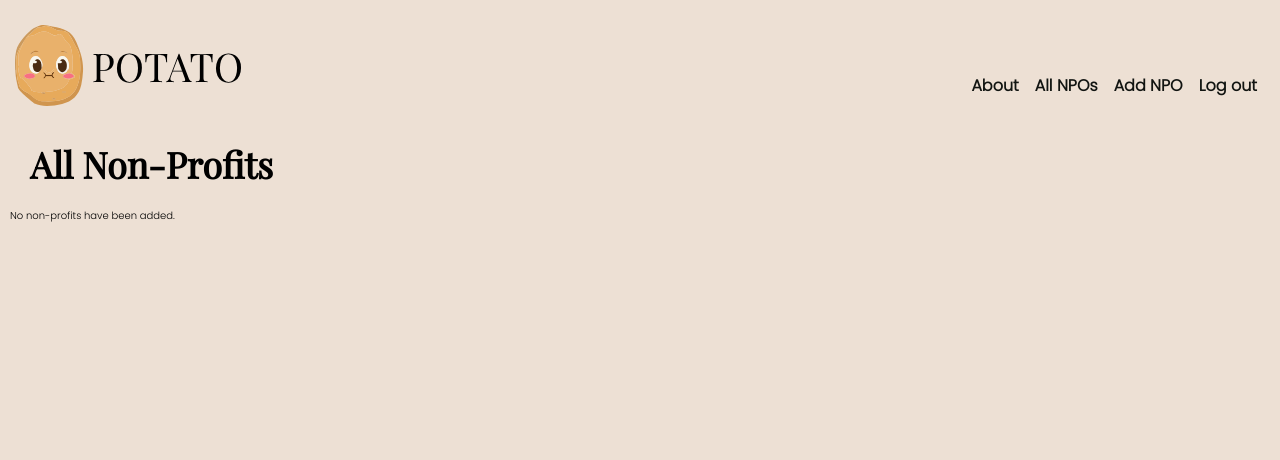
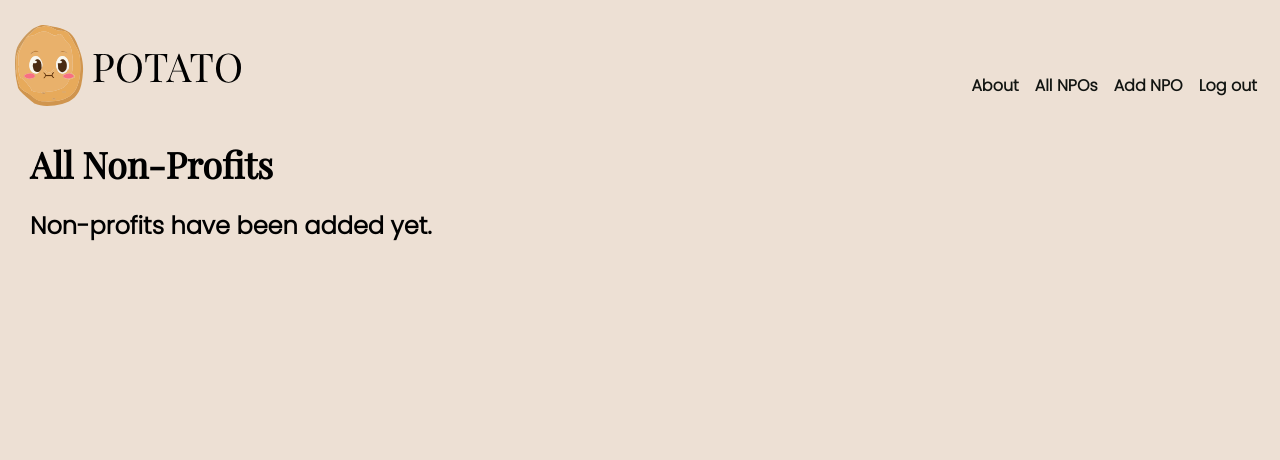
Before and after one commit to imcocokim/npo-collector, a Django app: page /npos/ in a window 1280 px wide. Shown: the top 460 px of the page. Run offline with Django 4.2, Linux system fonts and the light colour scheme; the visitor is signed in with stand-in values (Sample User, id 1); data that the repository does not hold is empty.

Commit message:
edit margin

```diff
--- a/main_app/static/css/npos/npo-index.css
+++ b/main_app/static/css/npos/npo-index.css
@@ -38,3 +38,7 @@
   margin: 5px 0;
   font-size: var(--font-reg);
 }
+
+h2 {
+  margin-left: 20px;
+}
--- a/main_app/templates/npos/index.html
+++ b/main_app/templates/npos/index.html
@@ -27,7 +27,7 @@
     </section>
   {% else %}
     <div class="subsection-content">
-      <p>No non-profits have been added.</p>
+      <h2>Non-profits have been added yet.</h2>
     </div>
   {% endif %}
 {% endblock content %}
```
